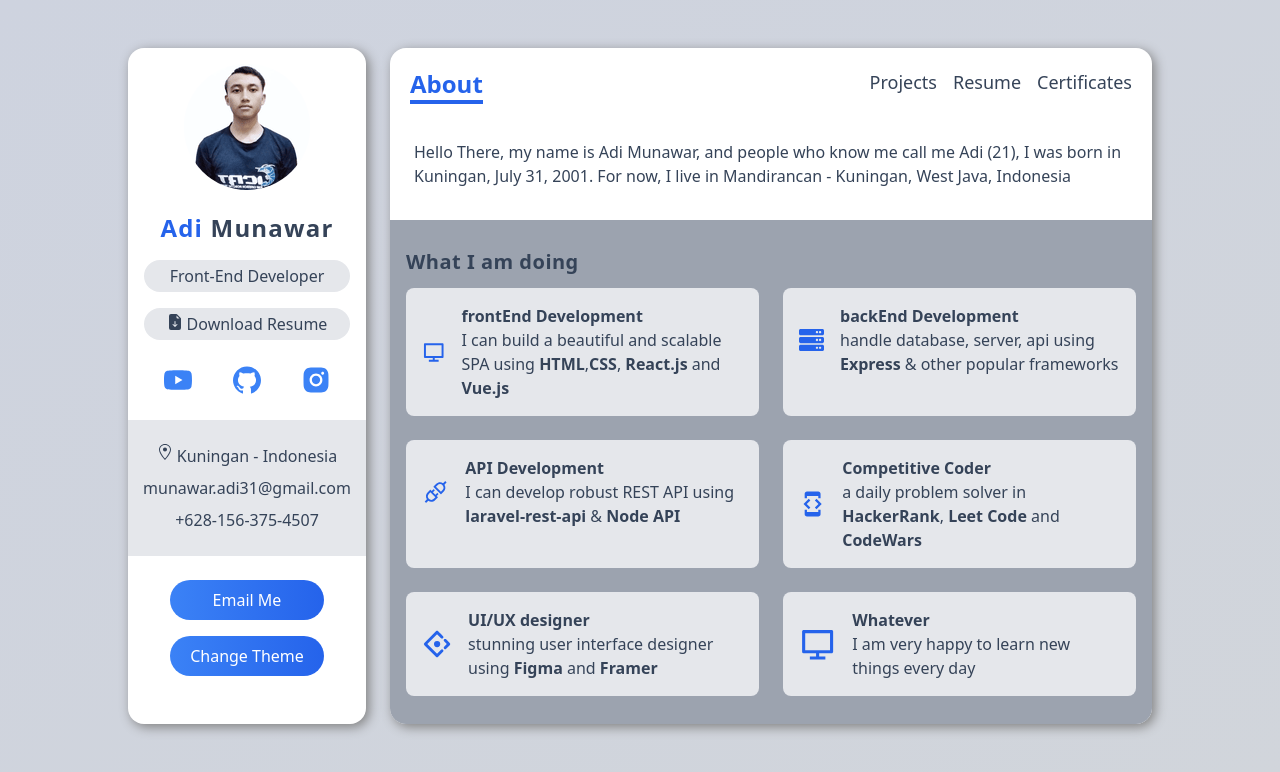
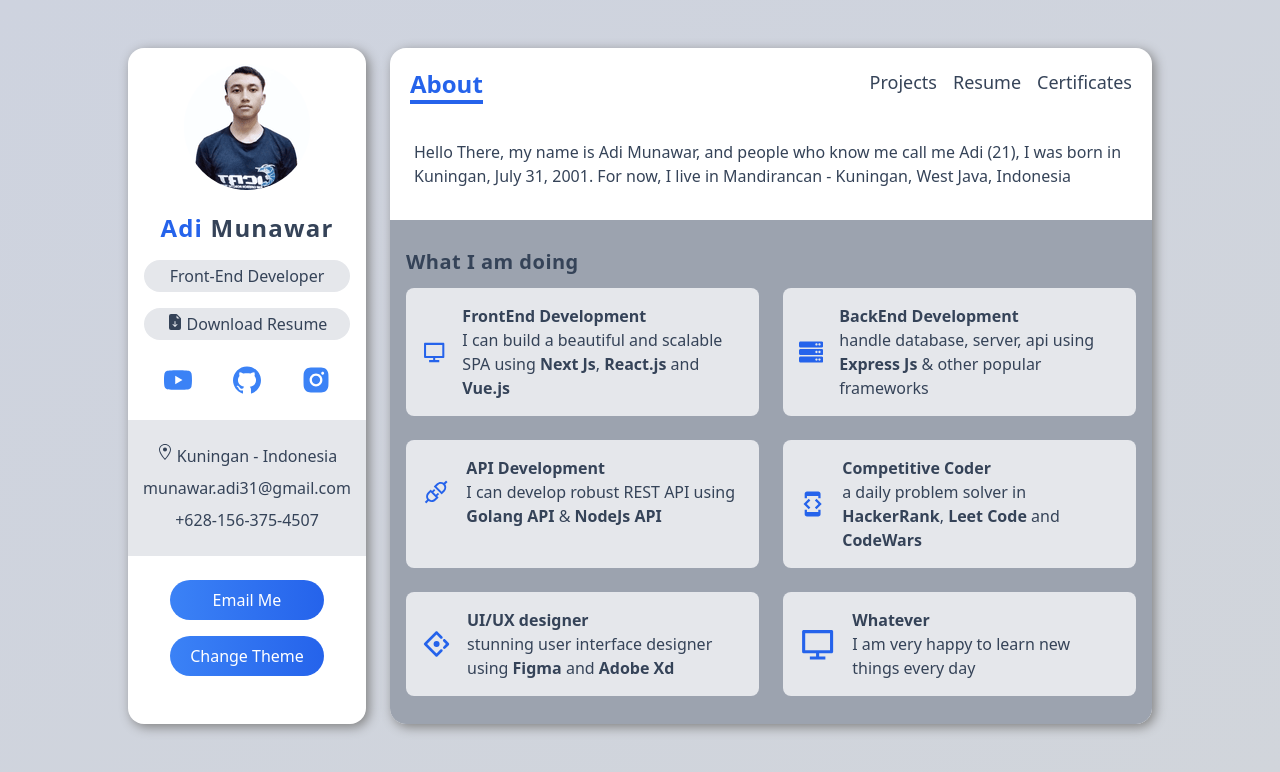
Before and after one commit to AdiMunawar31/next-tailwindcss, a Next.js app: page / in a window 1280 px wide. Shown: the top 772 px of the page. Built offline with nearby package versions, Linux system fonts and the light colour scheme.

Commit message:
add dishop project

```diff
--- a/data.ts
+++ b/data.ts
@@ -7,21 +7,21 @@ import { ICertificate, IProject, Service, Skill } from "./types";
 export const services: Service[] = [
   {
     Icon: RiComputerLine,
-    title: "frontEnd Development",
+    title: "FrontEnd Development",
     about:
-      "I can build a beautiful and scalable SPA using <b> HTML</b>,<b>CSS</b>, <b>React.js</b>  and <b>Vue.js</b> ",
+      "I can build a beautiful and scalable SPA using <b>Next Js</b>, <b>React.js</b>  and <b>Vue.js</b> ",
   },
   {
     Icon: FaServer,
-    title: "backEnd  Development",
+    title: "BackEnd  Development",
     about:
-      "handle database, server, api using <b>Express </b> & other popular frameworks",
+      "handle database, server, api using <b>Express Js</b> & other popular frameworks",
   },
   {
     Icon: AiOutlineApi,
     title: "API Development",
     about:
-      "I can develop robust  REST API using <b>laravel-rest-api</b>  & <b>Node API</b> ",
+      "I can develop robust  REST API using <b>Golang API</b>  & <b>NodeJs API</b> ",
   },
   {
     Icon: MdDeveloperMode,
@@ -32,7 +32,7 @@ export const services: Service[] = [
     Icon: AiOutlineAntDesign,
     title: "UI/UX designer",
     about:
-      "stunning user interface designer using <b>Figma</b>  and  <b>Framer</b> ",
+      "stunning user interface designer using <b>Figma</b>  and  <b>Adobe Xd</b> ",
   },
   {
     Icon: RiComputerLine,
@@ -240,6 +240,16 @@ export const projects: IProject[] = [
     key_techs: ["React", "Next JS"],
   },
   {
+    name: "DISHOP-AJA",
+    image_path: "/images/dishop.png",
+    deployed_url: "https://dishop-aja.vercel.app/",
+    github_url: "https://github.com/AdiMunawar31/dishop-aja",
+    category: ["react"],
+    description:
+      "Tried ML with JS :) | this app classifies a color using CNN algorithm in browser",
+    key_techs: ["React", "Next JS"],
+  },
+  {
     name: "AMAZON-CLONE",
     image_path: "/images/d2yzon.jpg",
     deployed_url: "#",
```
Also changed, not shown: public/images/dishop.png (added).
